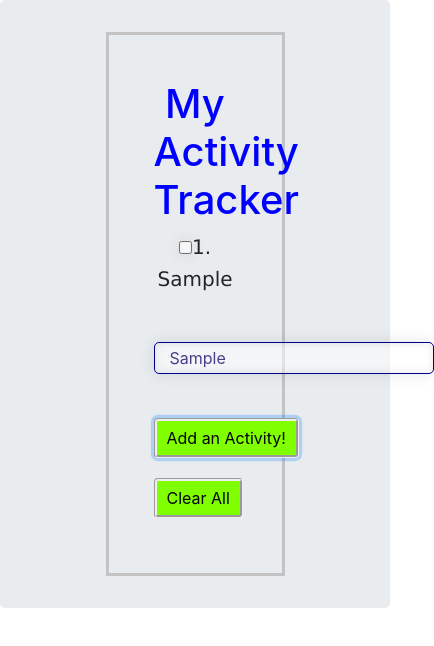
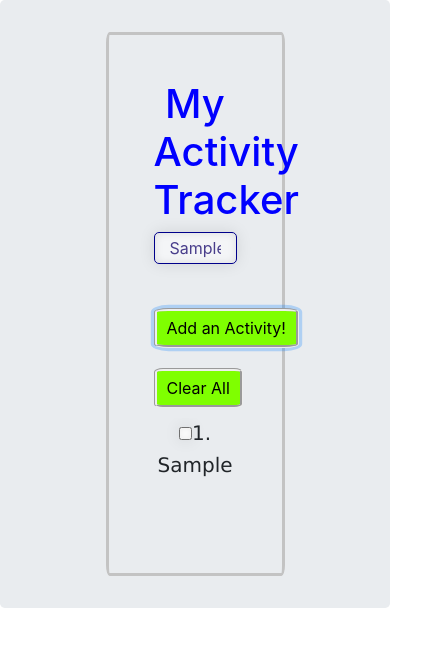
Before and after one commit to prajyotjogi/ActivityTracker, an Angular app: page / in a window 390 px wide. Both pictures are taken after typing "Sample" into the empty fields and a click on the button "Add an Activity!". Shown: the top 646 px of the page, 434 px wide, since content can reach past the window. Built offline with nearby package versions, Linux system fonts and the light colour scheme.

Commit message:
responsive and new buttons

```diff
--- a/src/app/app.component.html
+++ b/src/app/app.component.html
@@ -1,19 +1,24 @@
 <div class="jumbotron">
     <div class="contain">
+        <div >
             <h1>My Activity Tracker</h1>
-    <div *ngFor="let todo of todos; let i=index" [ngClass]="{'todoItem':true}">
-        <input type="checkbox" [(ngModel)]="todo.done" />
-        <span [ngClass]="{'checked': todo.done}">{{i+1}}. {{ todo.desc }}</span>
-    </div>
-    <span *ngIf="todos.length == 0" [ngClass]="{'noActivity':true}" >No Activities to track! Start by adding one</span><br/><br/>
+
             <div>
-        <input id="newTodo" type="text" [(ngModel)]="newToDo">
+                <input id="newTodo" type="text" [(ngModel)]="newToDo" class="form-control">
             </div>
             <span *ngIf="error" style="color:red;">Please enter an activity!</span>
             <br/>
             <button id="addActivity" (click)="addMore()" class="btn">Add an Activity!</button>
             <button id="clearAll" (click)="clearAll()" class="btn">Clear All</button>
         </div>
+        <div class="Myoverflow">
+            <div *ngFor="let todo of todos; let i=index" [ngClass]="{'todoItem':true}" >
+                <input type="checkbox" [(ngModel)]="todo.done" />
+                <span [ngClass]="{'checked': todo.done}">{{i+1}}. {{ todo.desc }}</span>
+            </div>
+        </div>
+        <span *ngIf="todos.length == 0" [ngClass]="{'noActivity':true}" >No Activities to track! Start by adding one</span><br/><br/>
+    </div>
 </div>
 
 
--- a/src/app/app.component.scss
+++ b/src/app/app.component.scss
@@ -9,6 +9,7 @@ h1{
 .todoItem{
     font-size: 20px;
     font-family: Verdana, Geneva, Tahoma, sans-serif;
+
 }
 
 #newTodo{
@@ -23,11 +24,20 @@ button{
     border: groove;
     margin: 10px 10px 10px 0px;
     padding: 5px 10px;
+    border-radius: 10%;
     background-color:chartreuse;
+    transition: transform 0.2s;
+}
+button:hover{
+    background-color: rgb(190, 190, 240);
+
+    transform: scaleX(1.2) scaleY(1.2);
+
 }
 .checked{
     text-decoration: line-through;
     color: red;
+    ;
 }
 
 input {
@@ -50,6 +60,12 @@ input {
   margin: auto;
   width: 50%;
   border: 3px solid #c3c3c3;
+  border-radius: 2%;
   padding: 45px;
   text-align: center;
 }
+
+.Myoverflow{
+    overflow-y: hidden;
+
+}
```
Lines whose indentation alone changed are shown as unchanged.
